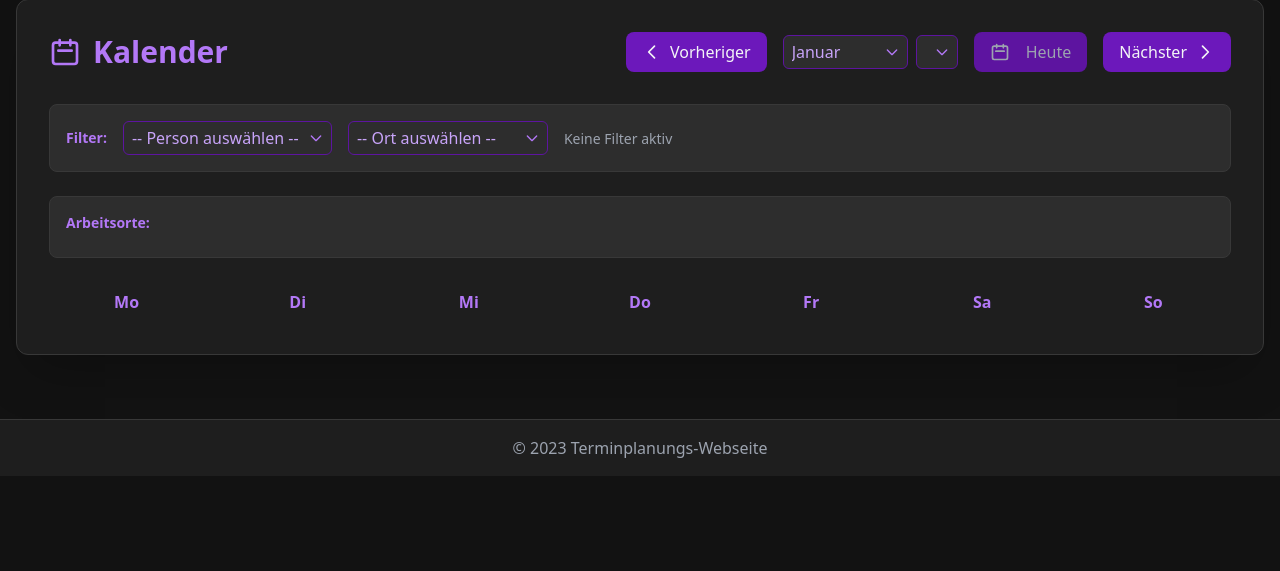
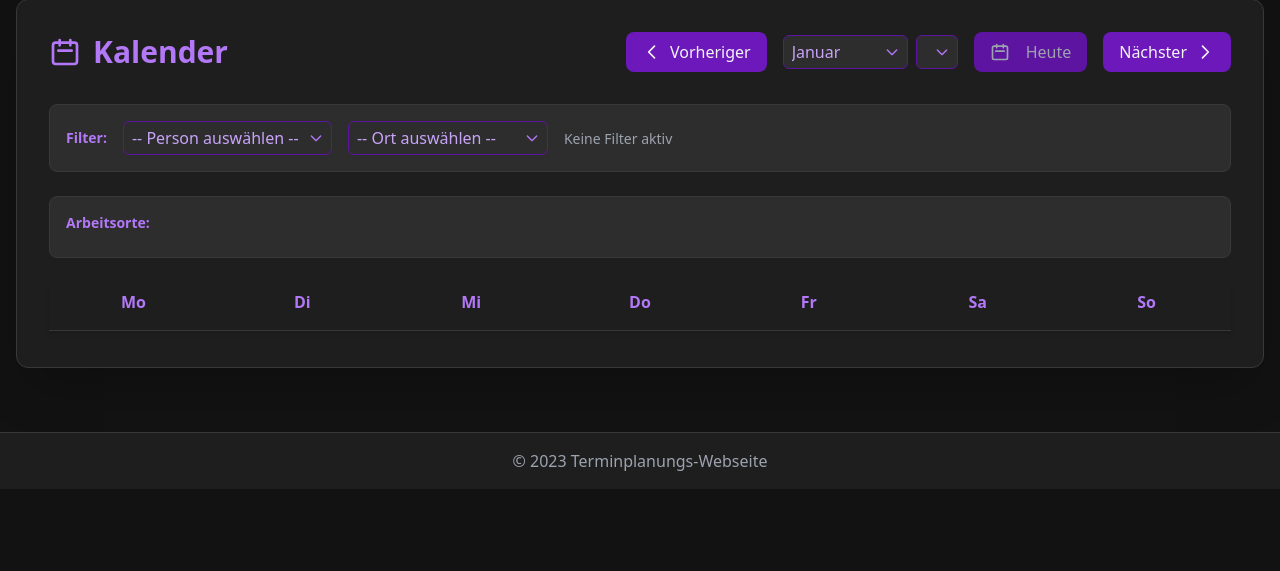
Before and after one commit to TomBenRu/appointment_plan_api_cl, a FastAPI app: template templates/index.html in a window 1280 px wide. Shown: the part 129-700 px from the top of the page. Run offline with FastAPI, Linux system fonts and the light colour scheme; the template is opened without the code that fills it, so the values that code supplies are empty; some libraries are stand-ins or nearby versions.

Commit message:
Work in Progress

```diff
--- a/static/js/colorUtils.js
+++ b/static/js/colorUtils.js
@@ -10,23 +10,23 @@ function getLocationColor(locationName) {
     // Gedämpfte, aber klar unterscheidbare Farben in mittlerer Sättigung
     const colors = [
         '#8A20F2', // primary-500 (Original-Lila)
+        '#11A3D4', // accent-500 (Original-Blau)
+        '#9C27B0', // Magenta-Lila
+        '#0D7A9D', // accent-700 (Dunkleres Blau)
         '#6C18BB', // primary-700 (Dunkleres Lila)
-        '#11A3D4', // accent-500 (Original-Blau)
-        '#0D7A9D', // accent-700 (Dunkleres Blau)
-        '#9C27B0', // Magenta-Lila
-        '#5E35B1', // Indigo
         '#3949AB', // Dunkleres Blau
         '#1E88E5', // Mittleres Blau
+        '#5E35B1', // Indigo
         '#039BE5', // Helleres Blau
         '#00ACC1', // Türkis
         '#00897B', // Grün-Türkis
         '#43A047', // Gedämpftes Grün
-        '#7CB342', // Olivgrün
         '#C0CA33', // Blassgelb
         '#FDD835', // Gedämpftes Gelb
         '#FFB300', // Goldgelb
         '#FB8C00', // Gedämpftes Orange
         '#F4511E', // Terrakotta
+        '#7CB342', // Olivgrün
         '#E53935', // Gedämpftes Rot
         '#D81B60', // Gedämpftes Pink
         '#8E24AA', // Lila-Pink
--- a/templates/appointment_detail_modal.html
+++ b/templates/appointment_detail_modal.html
@@ -18,7 +18,7 @@
         <!-- Termin-Inhalt -->
         <div class="space-y-4">
             <!-- Datum und Uhrzeit -->
-            <div class="flex items-center bg-dark-700 p-3 rounded-lg" style="border-left-width: 6px; border-left-color: var(--color);" x-init="$el.style.setProperty('--color', getLocationColor('{{ appointment.location.name }}'))">
+            <div class="flex items-center bg-dark-700 p-3 rounded-lg" style="border-left-width: 4px; border-left-color: var(--color);" x-init="$el.style.setProperty('--color', getLocationColor('{{ appointment.location.name }}'))">
                 <div class="bg-primary-900 text-primary-100 rounded-md p-2 mr-3 flex flex-col items-center">
                     <span class="text-xs font-bold">{{ appointment.date.strftime('%d.%m') }}</span>
                     <span class="text-sm">{{ appointment.date.strftime('%Y') }}</span>
--- a/templates/day_view_modal.html
+++ b/templates/day_view_modal.html
@@ -29,7 +29,7 @@
                 <div class="space-y-3 mb-4">
                     {% for appointment in appointments %}
                                  <div class="bg-dark-700 p-4 rounded-lg border border-dark-600 hover:border-primary-700 transition-all hover:shadow-md"
-                                      style="border-left-width: 6px; border-left-color: var(--color);"
+                                      style="border-left-width: 4px; border-left-color: var(--color);"
                                       x-init="$el.style.setProperty('--color', getLocationColor('{{ appointment.location.name }}'))">
                             <div class="flex flex-col md:flex-row justify-between gap-4">
                                 <div class="flex-1">
--- a/templates/index.html
+++ b/templates/index.html
@@ -232,7 +232,7 @@
                         {% if appointment.location.name not in locations %}
                             {% set _ = locations.append(appointment.location.name) %}
                             <div class="inline-flex items-center px-3 py-1 text-xs rounded-md bg-dark-600 text-gray-200"
-                                 style="border-left-width: 6px; border-left-color: var(--color);"
+                                 style="border-left-width: 4px; border-left-color: var(--color);"
                                  x-init="$el.style.setProperty('--color', getLocationColor('{{ appointment.location.name }}'))">
                                 {{ appointment.location.name }}
                             </div>
@@ -245,14 +245,16 @@
 
     <div id="calendar-container" class="mt-6">
         <div class="grid grid-cols-7 gap-4">
-            <!-- Wochentage -->
-            <div class="text-center font-semibold text-primary-300 py-2">Mo</div>
-            <div class="text-center font-semibold text-primary-300 py-2">Di</div>
-            <div class="text-center font-semibold text-primary-300 py-2">Mi</div>
-            <div class="text-center font-semibold text-primary-300 py-2">Do</div>
-            <div class="text-center font-semibold text-primary-300 py-2">Fr</div>
-            <div class="text-center font-semibold text-primary-300 py-2">Sa</div>
-            <div class="text-center font-semibold text-primary-300 py-2">So</div>
+            <!-- Wochentage als sticky header -->
+            <div class="sticky sm:top-30 md:top-32 lg:top-20 xl:top-17 z-10 col-span-7 grid grid-cols-7 bg-dark-800 pt-2 pb-4 mb-1 border-b border-dark-600 shadow-md">
+                <div class="text-center font-semibold text-primary-300">Mo</div>
+                <div class="text-center font-semibold text-primary-300">Di</div>
+                <div class="text-center font-semibold text-primary-300">Mi</div>
+                <div class="text-center font-semibold text-primary-300">Do</div>
+                <div class="text-center font-semibold text-primary-300">Fr</div>
+                <div class="text-center font-semibold text-primary-300">Sa</div>
+                <div class="text-center font-semibold text-primary-300">So</div>
+            </div>
 
             <!-- Kalender-Tage -->
             {% for week in calendar_weeks %}
@@ -289,8 +291,8 @@
                                         <div class="text-xs font-bold text-primary-300 mb-2">Alle Termine:</div>
                                         <div class="max-h-40 overflow-y-auto space-y-2 scrollbar-thin scrollbar-thumb-primary-700 scrollbar-track-dark-700">
                                             {% for appointment in day.appointments %}
-                                            <div class="p-2 text-xs bg-primary-900 bg-opacity-50 rounded text-white"
-                                                 style="border-left-width: 6px; border-left-color: var(--color);"
+                                             <div class="p-2 text-xs bg-primary-900 bg-opacity-50 rounded text-white"
+                                                 style="border-left-width: 4px; border-left-color: var(--color);"
                                                  x-init="$el.style.setProperty('--color', getLocationColor('{{ appointment.location.name }}'))">
                                                 <div class="font-semibold">{{ appointment.start_time_str }} - {{ appointment.end_time_str }}</div>
                                                 <div class="text-primary-200">{{ appointment.location.name }}</div>
@@ -311,7 +313,7 @@
                                      hx-swap="innerHTML"
                                      hx-trigger="click"
                                      @click.stop
-                                     style="border-left-width: 6px; border-left-color: var(--color);"
+                                     style="border-left-width: 4px; border-left-color: var(--color);"
                                      x-init="$el.style.setProperty('--color', getLocationColor('{{ appointment.location.name }}'))">
                                     <div class="font-medium text-white">{{ appointment.start_time_str }} - {{ appointment.end_time_str }}</div>
                                     <div class="text-primary-200">{{ appointment.location.name }}</div>
```
Also changed, not shown: templates/calendar_partial.html (+10 -8 lines).
